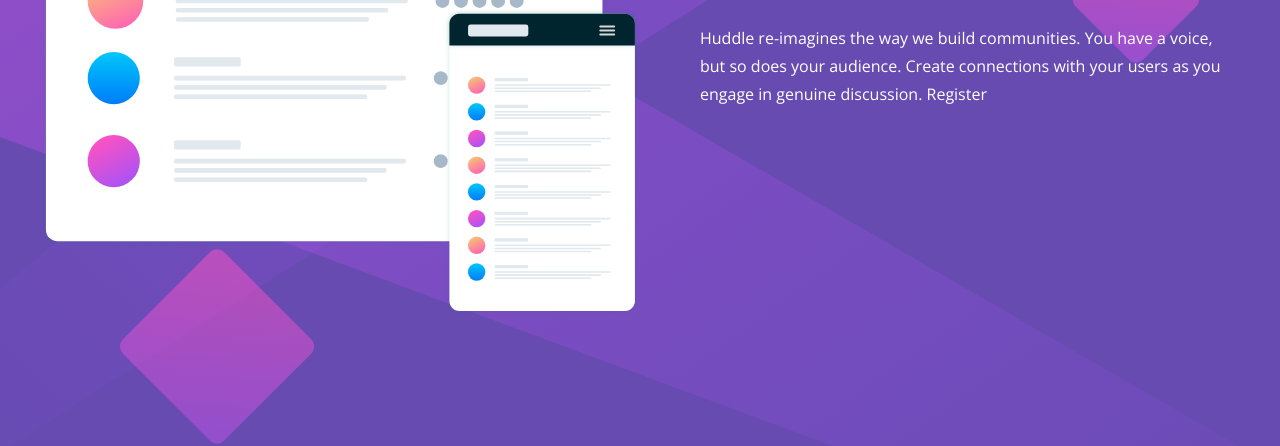
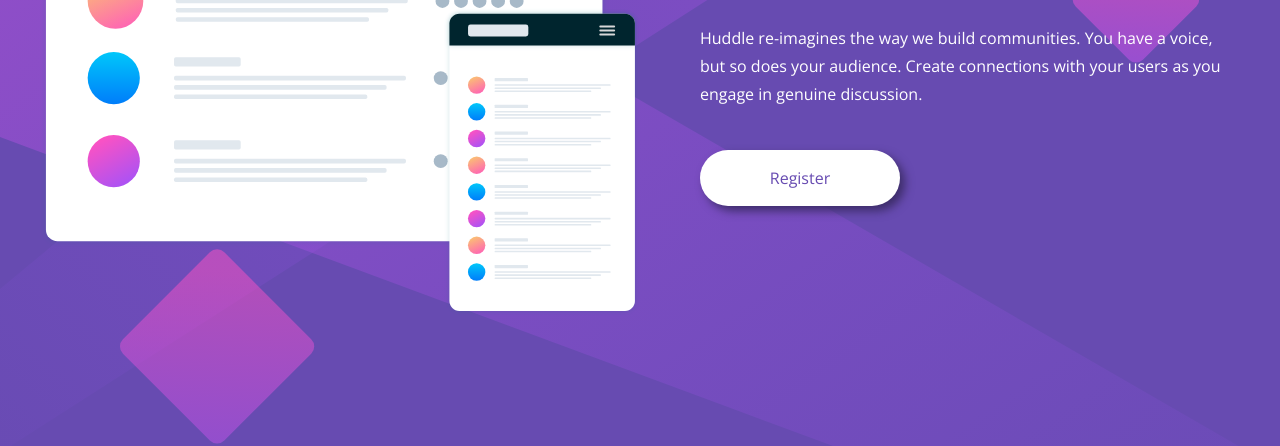
Before and after one commit to arfernanda/huddle-landing-page, a plain HTML site: page index.html in a window 1280 px wide. Shown: the part 354-800 px from the top of the page. Drawn offline with nearby package versions, Linux system fonts and the light colour scheme.

Commit message:
Adiciona o botão CTA

```diff
--- a/css/_global.scss
+++ b/css/_global.scss
@@ -13,6 +13,10 @@
   font-size: 16px;
 }
 
+a, a:visited{
+  text-decoration: none;
+}
+
 header{
   margin-bottom: 70px;
   @media screen and (min-width: 1024px) {
--- a/css/_homepage.scss
+++ b/css/_homepage.scss
@@ -43,3 +43,29 @@
   font-weight: 700;
   line-height: 1.3;
 }
+
+a.cta{
+  display: inline-block;
+  position: relative;
+  min-width: 200px;
+  margin-top: 26px;
+  padding: 16px;
+  background-color: #FFFFFF;
+  color:$purple;
+  line-height: 1;
+  text-align: center;
+  border-radius: 30px;
+  box-shadow: 5px 5px 10px darken($purple, 20%);
+  transition: 0.25s;
+
+  @media screen and (min-width: 1024px) {
+    padding: 20px 66px;
+  }
+}
+
+a.cta:hover{
+  background-color: #d454d4;
+  box-shadow: 5px 5px 10px darken(#d454d4, 40%);
+  color: #FFFFFF;
+  transition: 0.25s;
+}
--- a/index.html
+++ b/index.html
@@ -27,10 +27,12 @@
         Build The Community Your Fans Will Love
       </h1>
 
-      Huddle re-imagines the way we build communities. You have a voice, but so does your audience.
-      Create connections with your users as you engage in genuine discussion.
+      <p>
+        Huddle re-imagines the way we build communities. You have a voice, but so does your audience.
+        Create connections with your users as you engage in genuine discussion.
+      </p>
 
-      Register
+      <a href="#" class="cta">Register</a>
     </section>
   </main>
 
```
Also changed, not shown: css/style.css, 1 other file.
